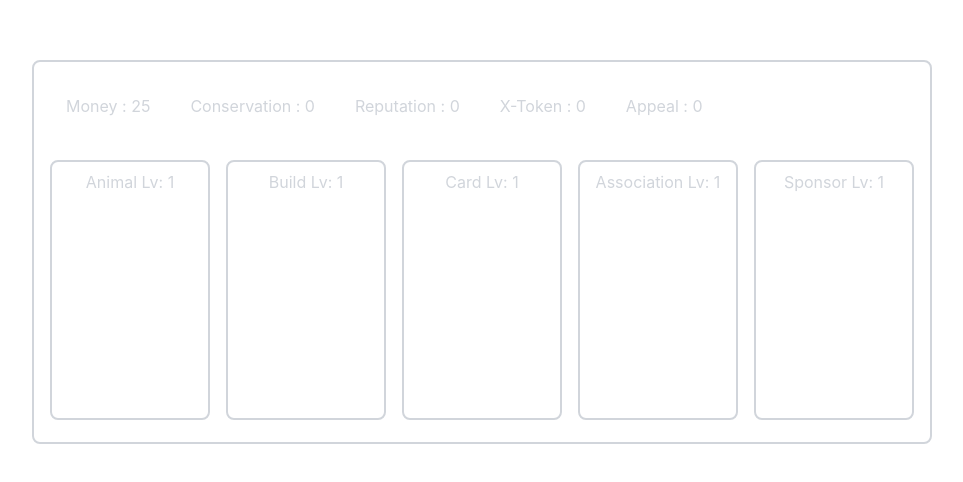
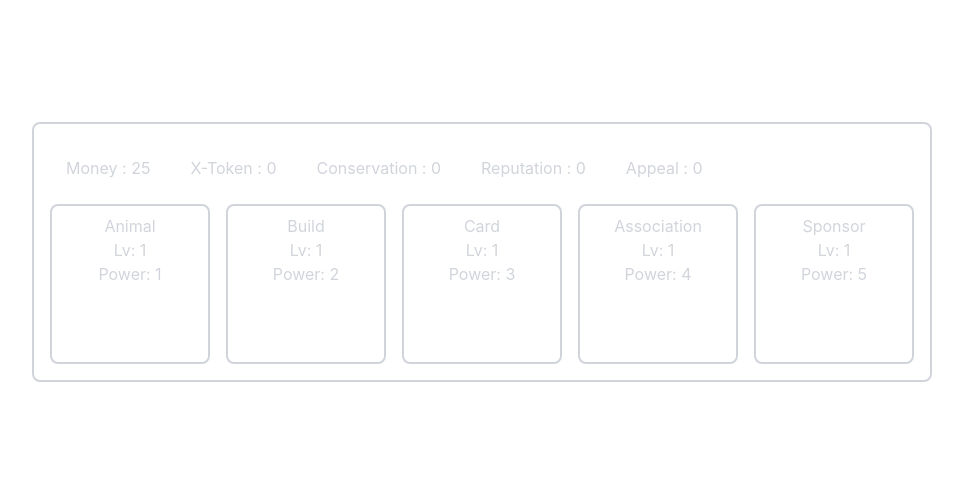
Before and after one commit to jackytsheng/ark-nova, a React (Vite) app: page / in a window 1280 px wide. Shown: the part 148-630 px from the top of the page, without its empty margins (158-1121 px from the left). Built offline with nearby package versions, Linux system fonts and the light colour scheme.

Commit message:
[Game Logic] implement action card logic

```diff
--- a/src/Actions/Actions.tsx
+++ b/src/Actions/Actions.tsx
@@ -12,18 +12,19 @@ export enum GameAction {
 export type Action = {
   card: GameAction;
   level: number;
+  power: number;
 };
 
 type ActionsProps = {
   actions: Action[];
-  setActions?: any;
+  clickAction: (action: Action) => void;
 };
 
-const Actions = ({ actions }: ActionsProps) => {
+const Actions = ({ actions, clickAction }: ActionsProps) => {
   return (
     <div className='w-[900px] flex items-center justify-between'>
       {actions.map((a) => (
-        <ActionCard key={a.card} action={a} />
+        <ActionCard key={a.card} action={a} clickAction={clickAction} />
       ))}
     </div>
   );
@@ -31,11 +32,17 @@ const Actions = ({ actions }: ActionsProps) => {
 
 type ActionProp = {
   action: Action;
+  clickAction: (action: Action) => void;
 };
-const ActionCard = ({ action }: ActionProp) => {
+const ActionCard = ({ action, clickAction }: ActionProp) => {
   return (
-    <div className='w-[160px] h-[260px] flex justify-center pt-2 border-gray-300 border-2 rounded-lg'>
-      {action.card} Lv: {action.level}
+    <div
+      onClick={() => clickAction(action)}
+      className='hover:cursor-pointer w-[160px] h-[160px] flex flex-col items-center justify-start pt-2 border-gray-300 border-2 rounded-lg'
+    >
+      <div>{action.card}</div>
+      <div>Lv: {action.level}</div>
+      <div>Power: {action.power}</div>
     </div>
   );
 };
--- a/src/App.tsx
+++ b/src/App.tsx
@@ -3,7 +3,7 @@ import Dashboard from './Dashboard/Dashboard';
 
 function App() {
   return (
-    <div className='flex gap-6 justify-center w-screen h-96'>
+    <div className='flex gap-6 justify-center w-screen'>
       <Dashboard />
     </div>
   );
--- a/src/Dashboard/Dashboard.tsx
+++ b/src/Dashboard/Dashboard.tsx
@@ -1,4 +1,4 @@
-import React, { useState } from 'react';
+import React, { useEffect, useState } from 'react';
 import Actions, { Action, GameAction } from '../Actions/Actions';
 import { shuffleArray } from '../helper/shuffle';
 
@@ -64,7 +64,7 @@ type Player = {
   icons?: Icon[];
   money: number;
   xToken: number;
-  actions?: Action[];
+  actions: Action[];
   incomeEffect?: IncomeEffect[];
   permanentEffect?: PermanentEffect[];
   engScoreEffect?: EndScoreEffect[];
@@ -73,29 +73,60 @@ type Player = {
   workers?: Worker[];
 };
 
-const initialAction = [{ card: GameAction.Animal, level: 1 }].concat(
-  shuffleArray<Action>([
-    { card: GameAction.Association, level: 1 },
-    { card: GameAction.Card, level: 1 },
-    { card: GameAction.Build, level: 1 },
-    { card: GameAction.Sponsor, level: 1 },
-  ])
+const initialAction = [{ card: GameAction.Animal, level: 1, power: 1 }].concat(
+  shuffleArray<GameAction>([
+    GameAction.Association,
+    GameAction.Card,
+    GameAction.Build,
+    GameAction.Sponsor,
+  ]).map((gameAction, index) => ({
+    card: gameAction,
+    level: 1,
+    power: index + 2,
+  }))
 );
 
 const Dashboard = () => {
+  const [actions, setActions] = useState<Action[]>(initialAction);
+
   const [player, setPlayer] = useState<Player>({
     appeal: 0,
     conservation: 0,
     money: 25,
     reputation: 0,
     xToken: 0,
+    actions: initialAction,
   });
-  const [actions, setActions] = useState<Action[]>(initialAction);
+
   const { money, conservation, reputation, xToken, appeal } = player;
+
+  const clickActionHandler = (action: Action) => {
+    let newActions = [action].concat(actions.filter((a) => a !== action));
+    newActions = newActions.map((action, index) => ({
+      ...action,
+      power: index + 1,
+    }));
+    setActions(newActions);
+  };
+
+  // Update Player State
+  useEffect(() => {
+    setPlayer({
+      appeal: 0,
+      conservation: 0,
+      money: 25,
+      reputation: 0,
+      xToken: 0,
+      actions,
+    });
+  }, [actions]);
 
   return (
     <div className='w-[900px] flex flex-wrap gap-2 p-4 text-gray-300 border-gray-300 border-2 rounded-lg'>
       <span className='border-gray-300 rounded-full p-4'>Money : {money} </span>
+      <span className='border-gray-300 rounded-full p-4'>
+        X-Token : {xToken}
+      </span>
       <span className='border-gray-300 rounded-full p-4'>
         Conservation : {conservation}
       </span>
@@ -103,12 +134,9 @@ const Dashboard = () => {
         Reputation : {reputation}
       </span>
       <span className='border-gray-300 rounded-full p-4'>
-        X-Token : {xToken}
-      </span>
-      <span className='border-gray-300 rounded-full p-4'>
         Appeal : {appeal}
       </span>
-      <Actions actions={actions} />
+      <Actions actions={actions} clickAction={clickActionHandler} />
     </div>
   );
 };
```
